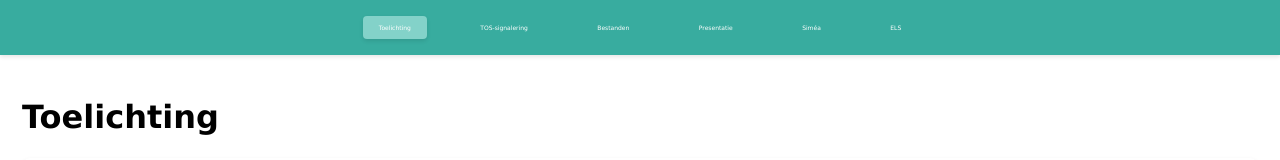
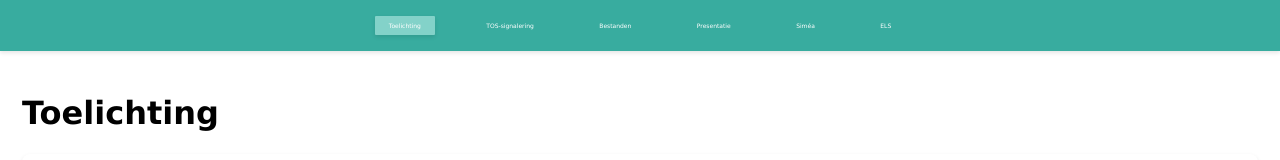
Before and after one commit to TOS-signalering/TOS-signalering, a plain HTML site: page index.html in a window 1280 px wide. Shown: the top 160 px of the page. Drawn offline with Linux system fonts and the light colour scheme.

Commit message:
Update style.css

```diff
--- a/style.css
+++ b/style.css
@@ -20,8 +20,8 @@ html, body {
 .nav-links a {
   color: white;
   text-decoration: none;
-  padding: 8px 16px;
-  border-radius: 4px;
+  padding: 6px 14px;
+  border-radius: 1px;
 font-size: 1%;
 
 }
```
